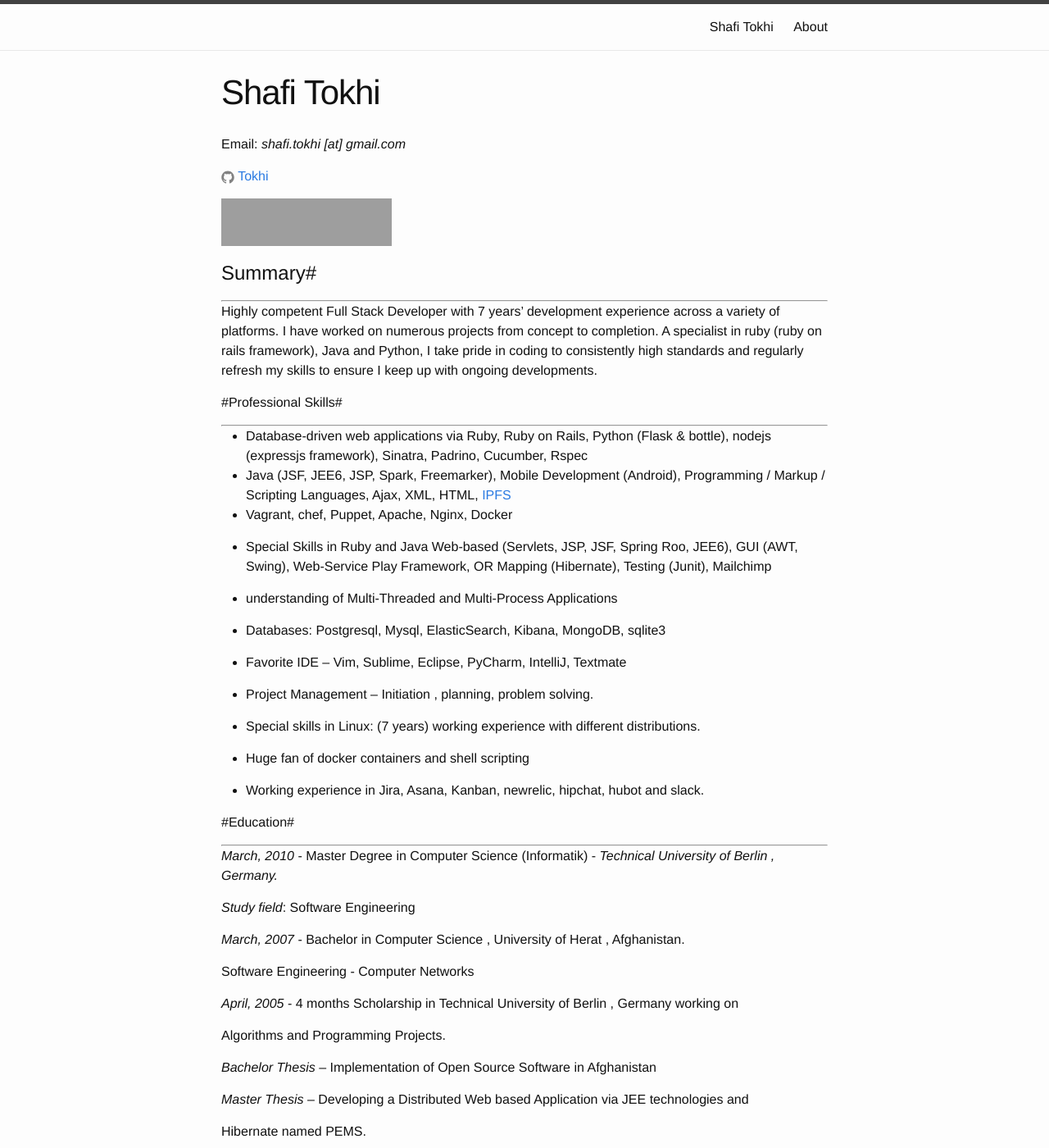
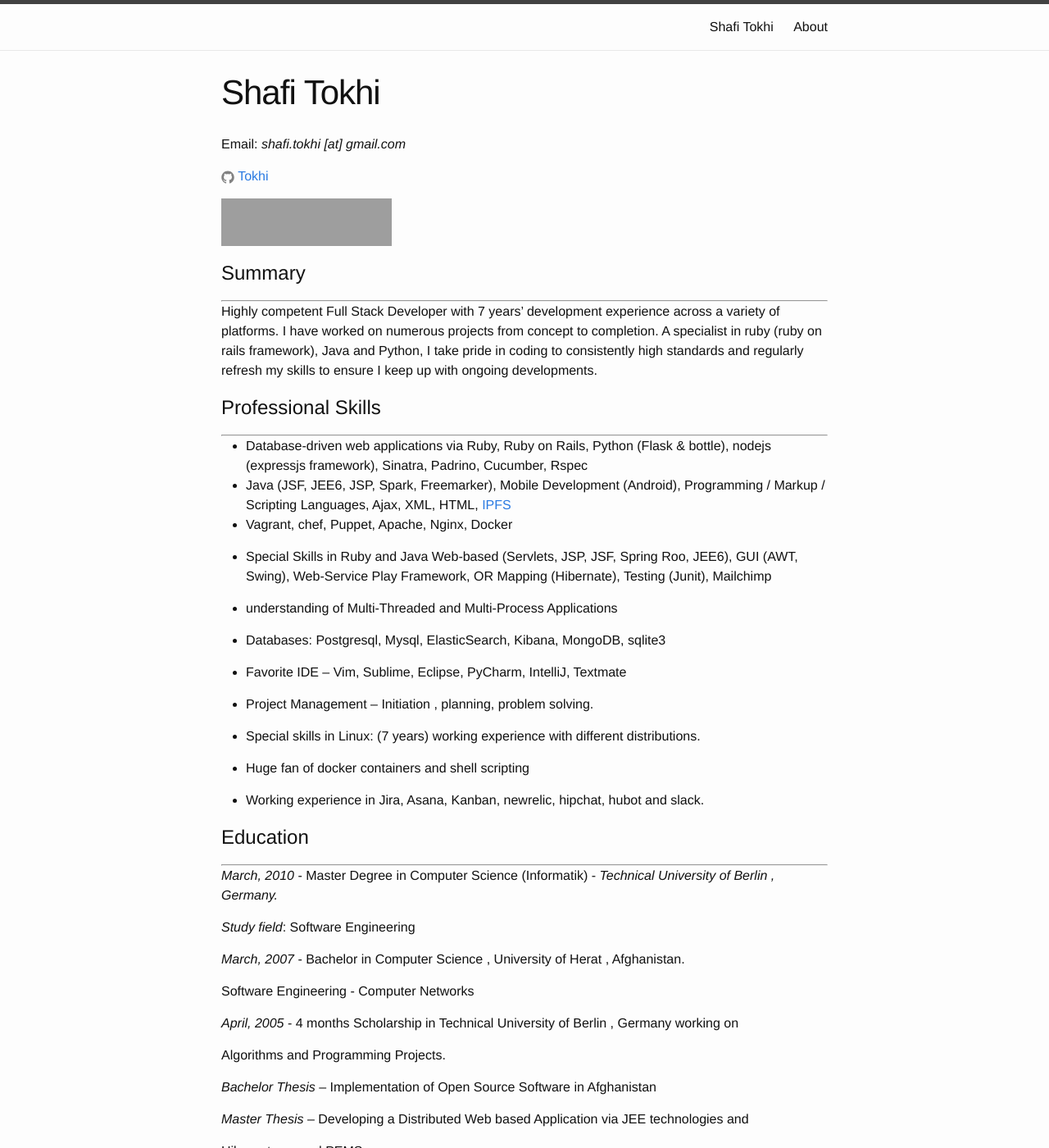
Before and after one commit to tokhi/tokhi.github.io, a Jekyll site: the page built from 2014-10-16-resume.markdown, in a window 1280 px wide and 1400 px high. Shown: the whole window at 82% size. Built offline with Jekyll 4.4.1, drawn with Linux system fonts in a browser that asks for light colours; nearby versions of some CDN libraries; some of the changed text lies outside the part shown; grey boxes are pictures that could not be loaded.

```diff
--- a/2014-10-16-resume.markdown
+++ b/2014-10-16-resume.markdown
@@ -20,14 +20,14 @@ Email: <em>shafi.tokhi [at] gmail.com</em>
 
 
 
-# Summary#
+# Summary
 
 <hr>
 Highly competent Full Stack Developer with 7 years’ development experience across a variety of platforms. I have worked on numerous projects from concept to completion. A specialist in ruby (ruby on rails framework), Java and Python, I take pride in coding to consistently high standards and regularly refresh my skills to ensure I keep up with ongoing developments.
 <br>
 
 
-#Professional Skills#
+# Professional Skills
 
 <hr>
 
@@ -52,7 +52,7 @@ Highly competent Full Stack Developer with 7 years’ development experience acr
 * Working experience in Jira, Asana, Kanban, newrelic, hipchat, hubot and slack.
 
 
-#Education#
+# Education
 <hr>
 
 <em>March, 2010</em> - Master Degree in Computer Science (Informatik) - _Technical University of Berlin , Germany._
@@ -79,7 +79,7 @@ management course based on UNIX in Netherlands
 
 <em>May, 2012</em> - Hands on Cyber Security – 1 month intensive training course in Ankara – Turkey
 
-#Work Experience#
+# Work Experience
 <hr>
 ###### April 2006 - November 2015 ######
 <hr>
@@ -110,14 +110,14 @@ management course based on UNIX in Netherlands
   * processing requests for development of new databases or major changes to the existing
   * Working closely with short-term consultants to troubleshoot, design and develop
 
-#Honors#
+# Honors
 <hr>
 
 * Scholarship from Technical University of Berlin for Master Degree studies in Computer Science
 * Scholarship from Technical University of Berlin for Bachelor Studies
 * Scholarship from Technical University of Berlin for Bachelor Studies
 
-#Language#
+# Language
 <hr>
 * English – excellent
 * Persian - excellent
```
